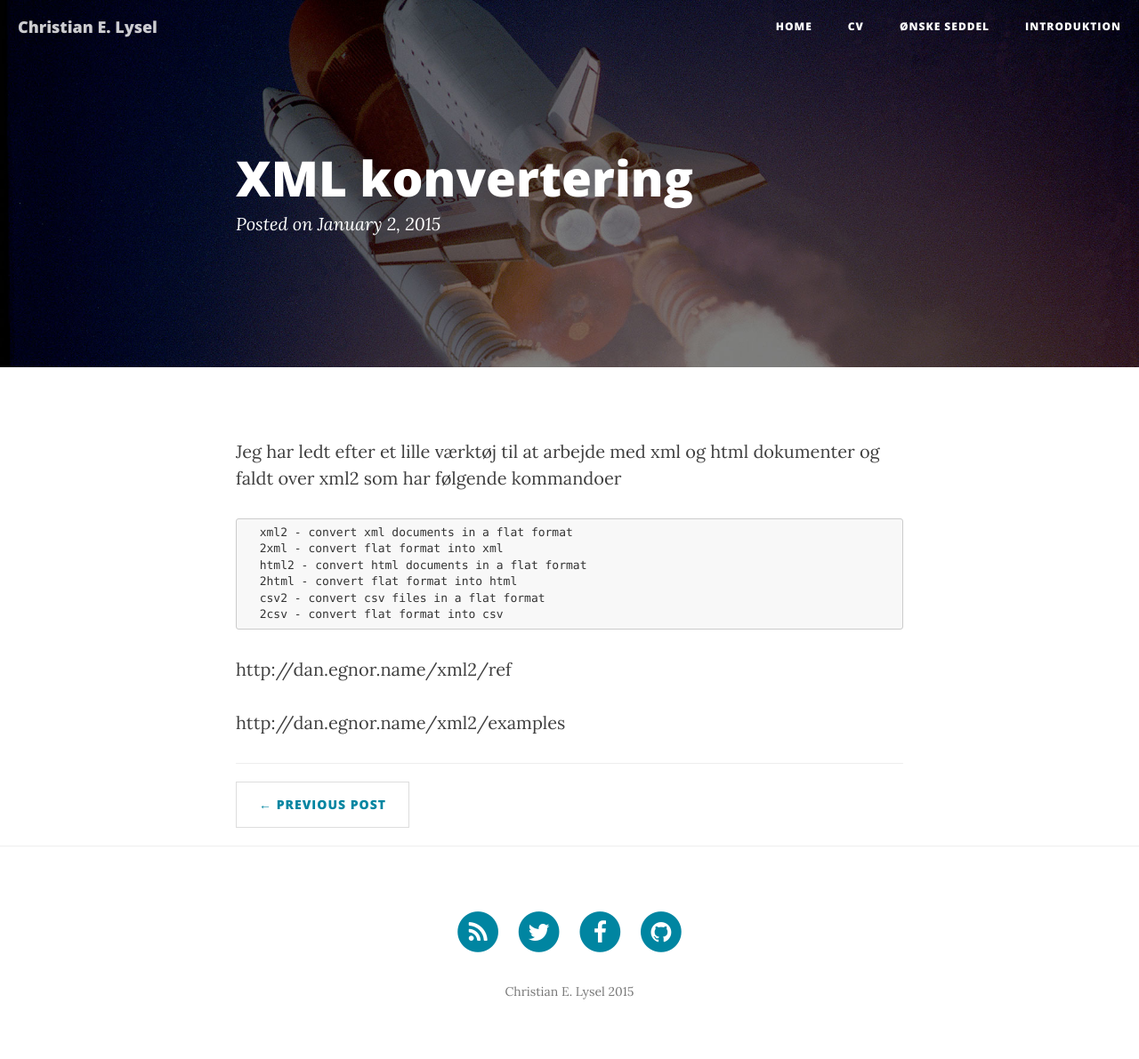
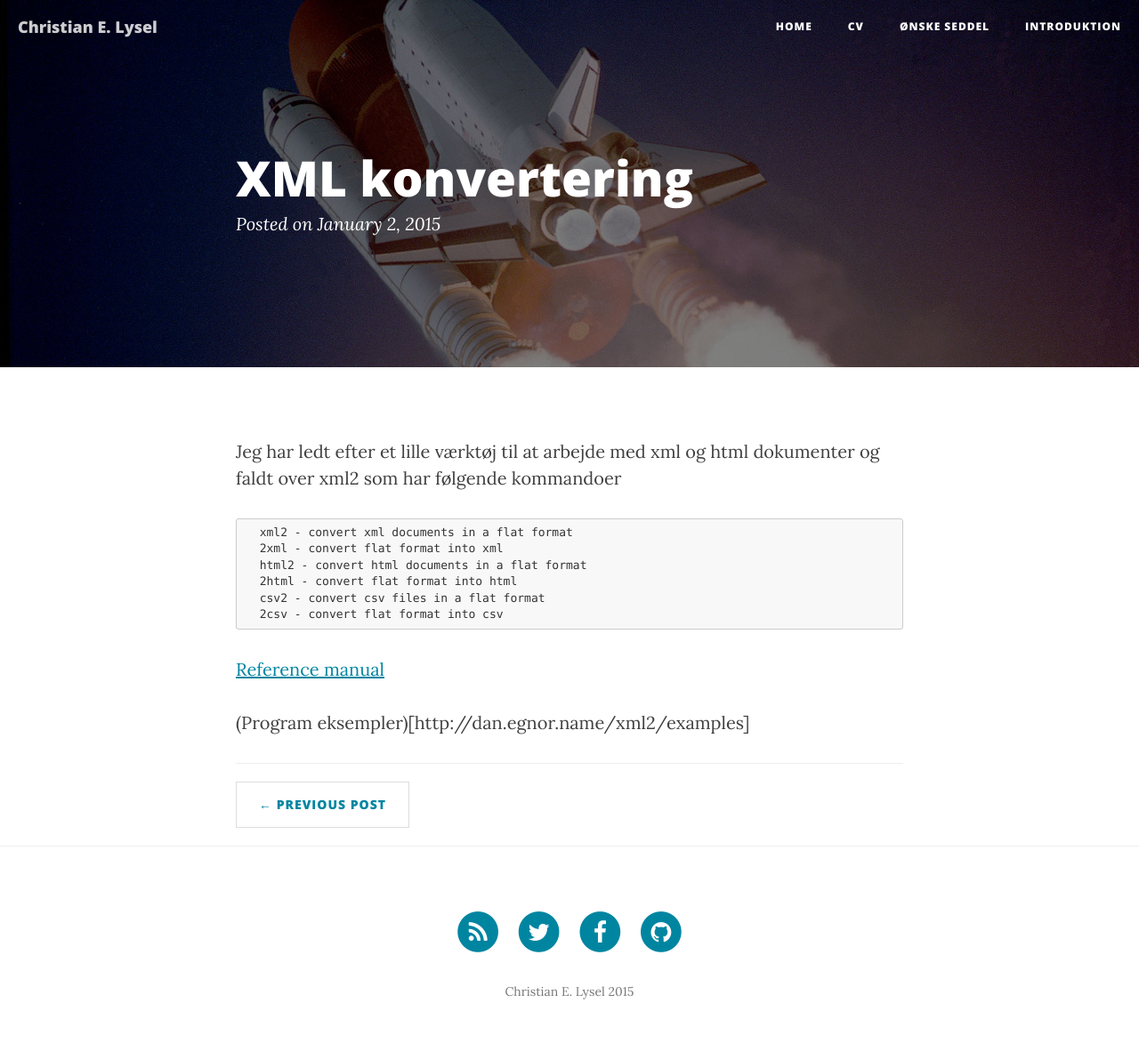
Before and after one commit to clysel/christian.lysel.net, a Jekyll site: the page built from _posts/2015-01-02-xml-konvertering.markdown, in a window 1280 px wide. Shown: the whole page at 89% size. Built offline with Jekyll 4.4.1, drawn with Linux system fonts in a browser that asks for light colours; nearby versions of some CDN libraries.

Commit message:
Update 2015-01-02-xml-konvertering.markdown

```diff
--- a/_posts/2015-01-02-xml-konvertering.markdown
+++ b/_posts/2015-01-02-xml-konvertering.markdown
@@ -12,6 +12,6 @@
       csv2 - convert csv files in a flat format
       2csv - convert flat format into csv
 
-http://dan.egnor.name/xml2/ref
+[Reference manual](http://dan.egnor.name/xml2/ref)
 
-http://dan.egnor.name/xml2/examples
+(Program eksempler)[http://dan.egnor.name/xml2/examples]
```
